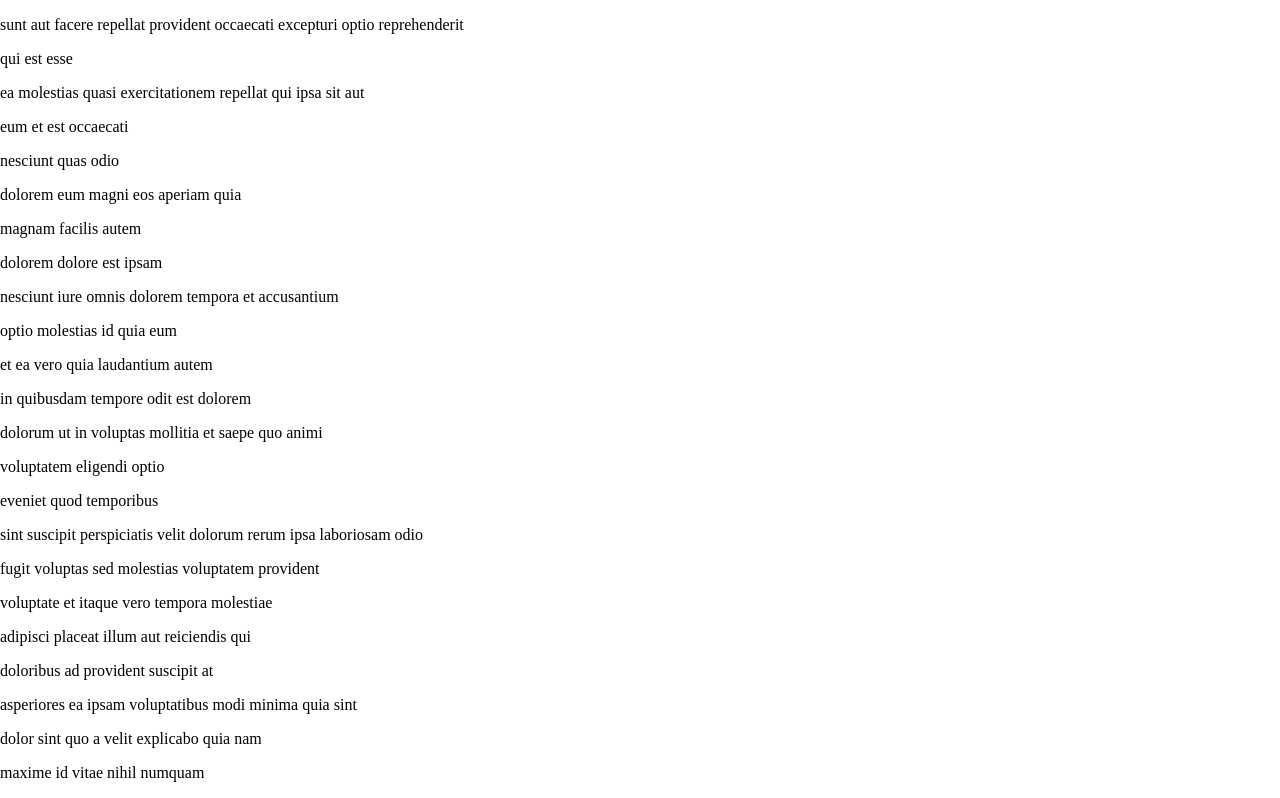
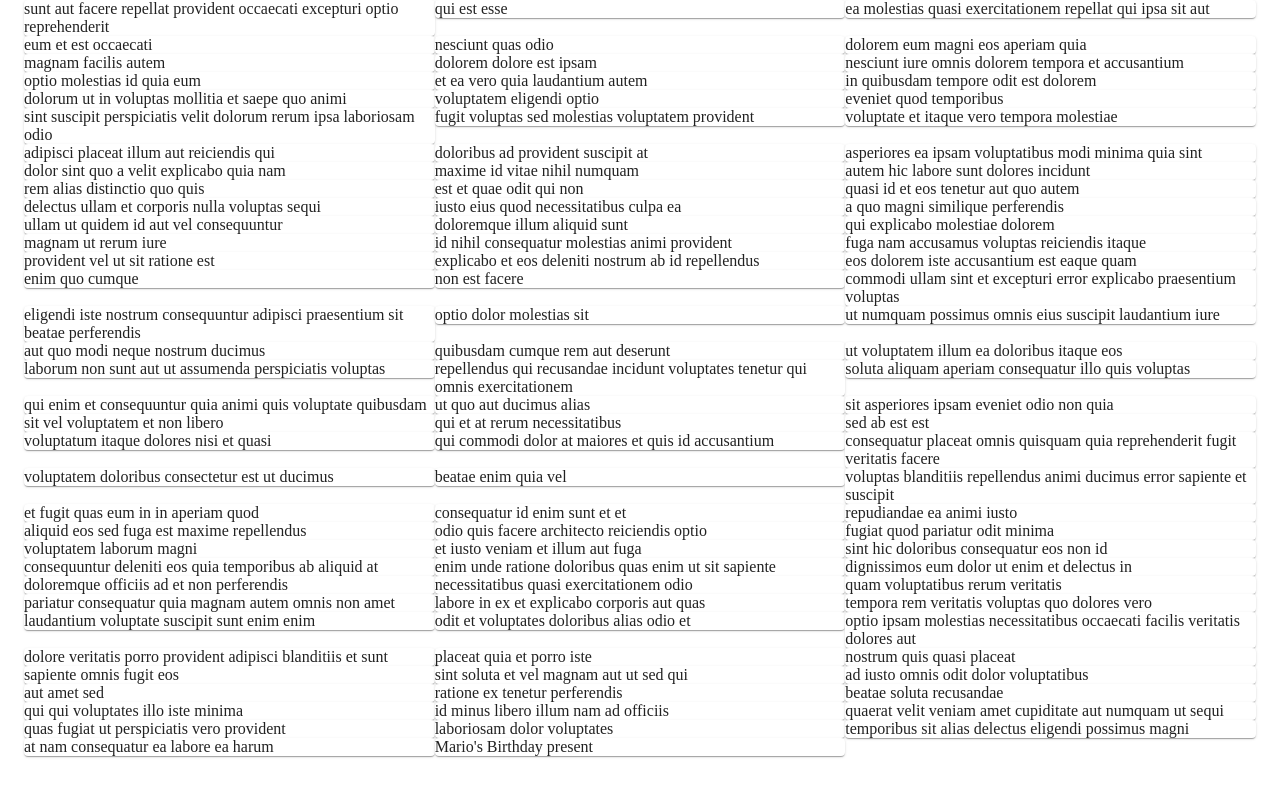
Before and after one commit to samseen/material-ui-with-shawn, a React (Create React App) app: page / in a window 1280 px wide. Shown: the top 798 px of the page. Built offline with nearby package versions, Linux system fonts and the light colour scheme; data requests are answered from the project's data file.

Commit message:
Grid Component

```diff
--- a/src/pages/Notes.js
+++ b/src/pages/Notes.js
@@ -1,4 +1,7 @@
 import React, { useEffect, useState } from 'react'
+import Grid from '@material-ui/core/Grid'
+import Paper from '@material-ui/core/Paper'
+import { Container } from '@material-ui/core'
 
 export default function Notes() {
   const [notes, setNotes] = useState([])
@@ -10,10 +13,17 @@
   }, [])
 
   return (
-    <div>
-      {notes.map(note => (
-        <p key={note.id}>{ note.title }</p>
-      ))}
-    </div>
+    <Container>
+
+      <Grid container>
+        {notes.map(note => (
+          <Grid item key={note.id} xs={12} md={6} lg={4}>
+            <Paper>{ note.title }</Paper>
+          </Grid>
+        ))}
+      </Grid>
+
+
+    </Container>
   )
 }
```
